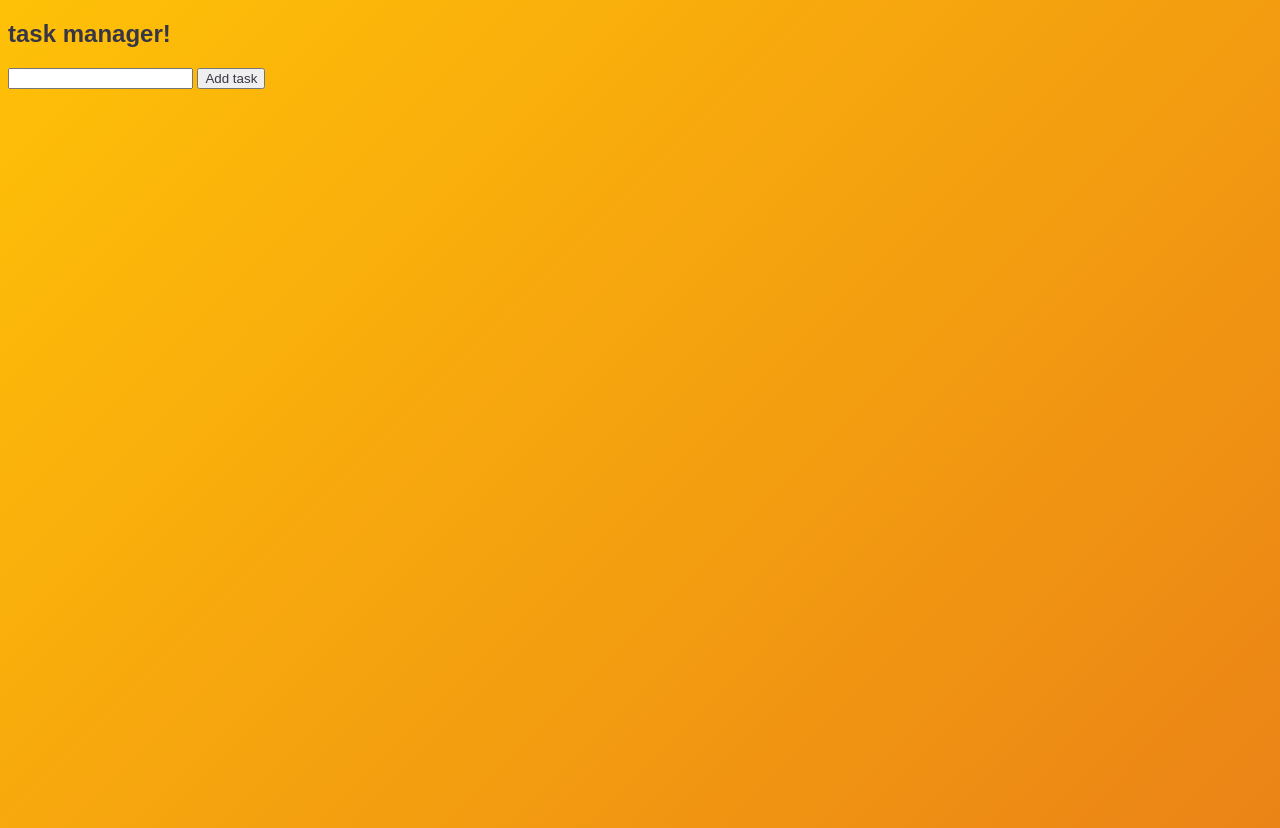
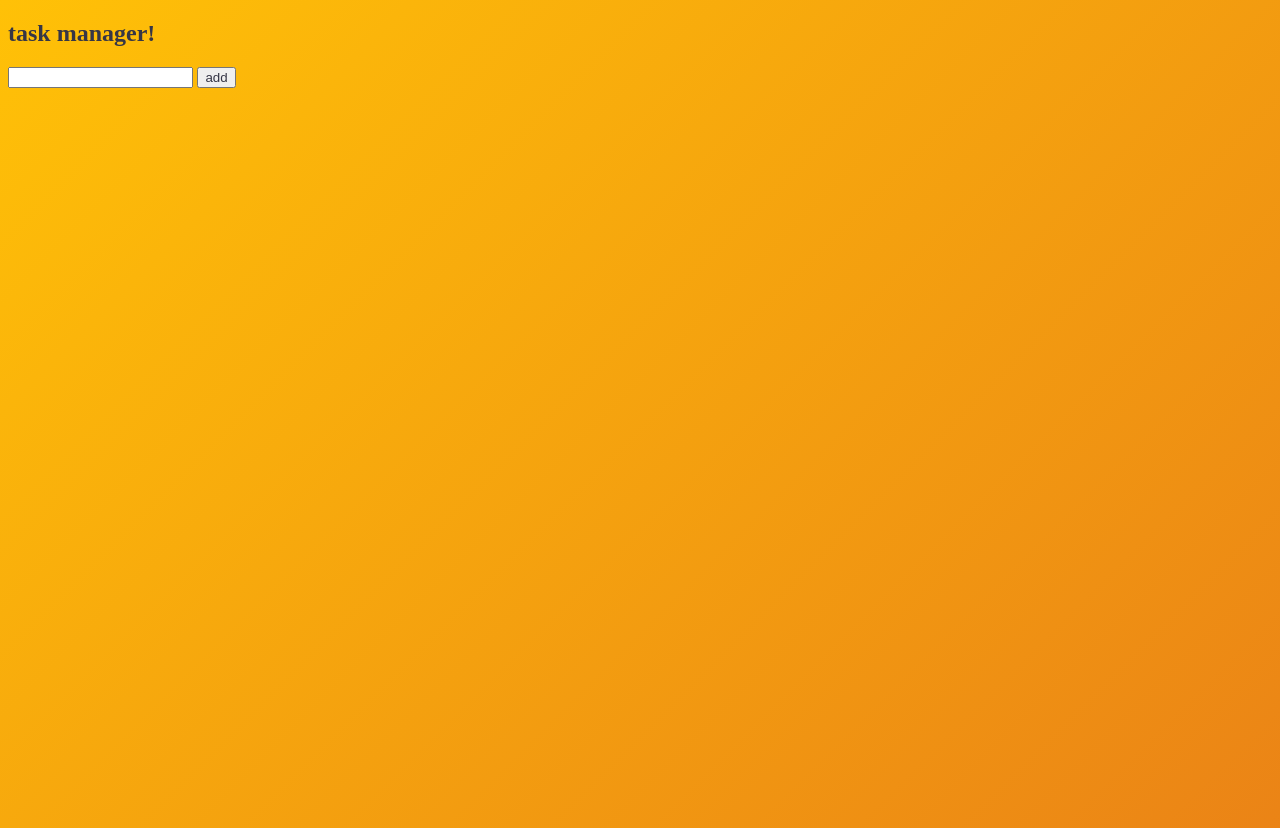
Before and after one commit to ankiiisharma/Task-Manager, a plain HTML site: page index.html in a window 1280 px wide. Drawn offline with Linux system fonts and the light colour scheme.

Commit message:
some random chnages

```diff
--- a/index.html
+++ b/index.html
@@ -9,9 +9,15 @@
   <script src="./script.js" defer></script>
 </head>
 <body>
-  <h2 id="task" class="heading">task manager!</h2>
+  <!-- <h2 class="heading">task manager!</h2>
   <input type="text" name="task" id="task-name">
   <button class="add-task">Add task</button>
-  <div class="all-tasks"></div>
+  <div class="all-tasks"></div> -->
+
+  <h2 class="heading">task manager!</h2>
+  <input type="text" name="tasks" id="tasks">
+  <button class="add-task">add</button>
+  <div class="all-tasks"> </div>
+
 </body>
 </html>
--- a/script.js
+++ b/script.js
@@ -1,10 +1,23 @@
-const input = document.querySelector('#task-name');
+// const input = document.querySelector('#task-name');
+// const button = document.querySelector('button');
+// const allTasks = document.querySelector('.all-tasks');
+// const clearButton = document.querySelector('.clear');
+
+// button.addEventListener('click', function(){
+//   console.log(input.value);
+//   allTasks.innerHTML += '<h3>' + input.value + '</h3>';
+//   input.value = '';
+// })
+
+
+const input = document.querySelector('#tasks');
 const button = document.querySelector('button');
 const allTasks = document.querySelector('.all-tasks');
-const clearButton = document.querySelector('.clear');
+
 
 button.addEventListener('click', function(){
+
   console.log(input.value);
   allTasks.innerHTML += '<h3>' + input.value + '</h3>';
-  input.value = '';
+  input.value='';
 })
--- a/style.css
+++ b/style.css
@@ -11,6 +11,21 @@ body {
 
     }
 
+    .heading{
+        color: #363646;
+        font-family: poppins;
+        font-weight: 600;
+        cursor: pointer;
+
+    }
+
+    .heading:hover{
+        outline-color: #29de50;
+    }
+    .add-task{
+        cursor: pointer;
+    }
+
     /* @keyframes gradient {
         0% {
             background-position: 0% 50%;
```
